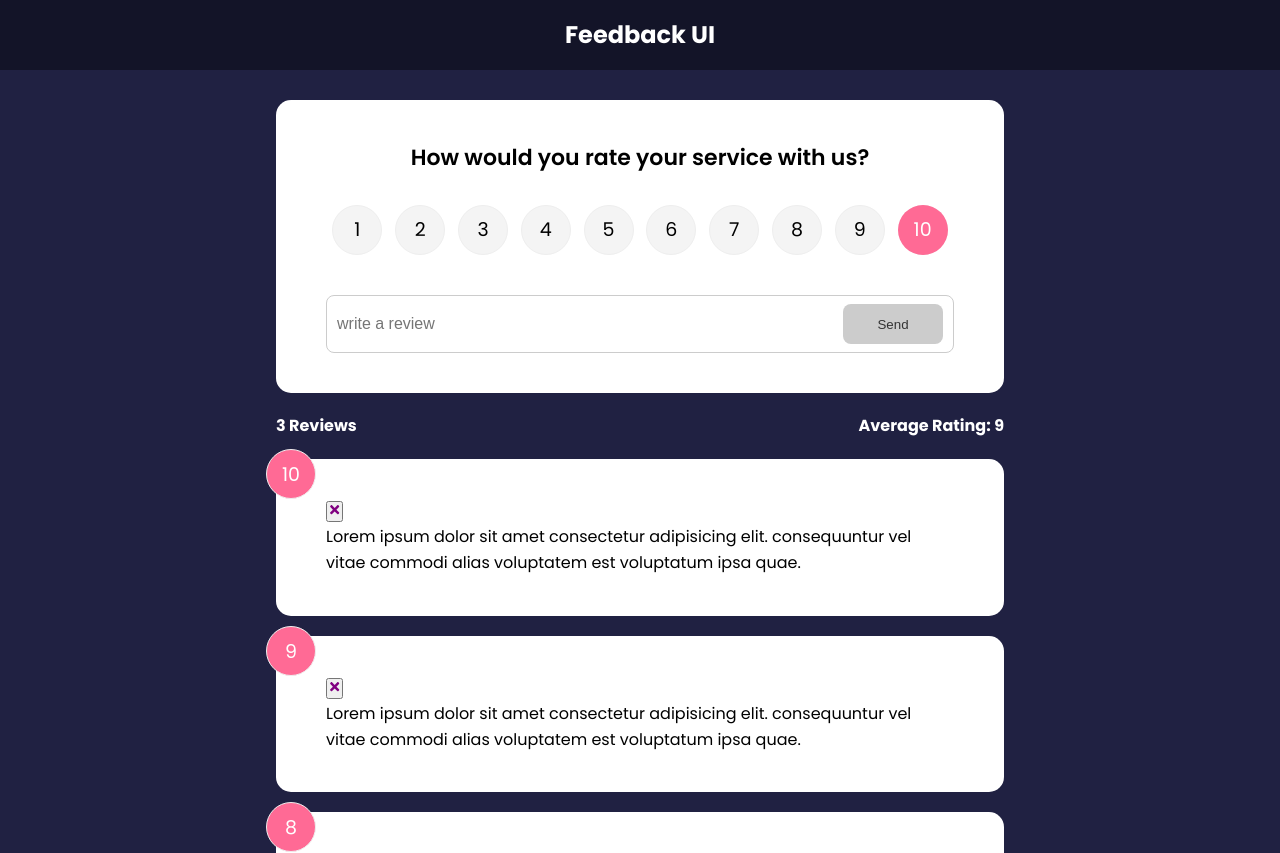
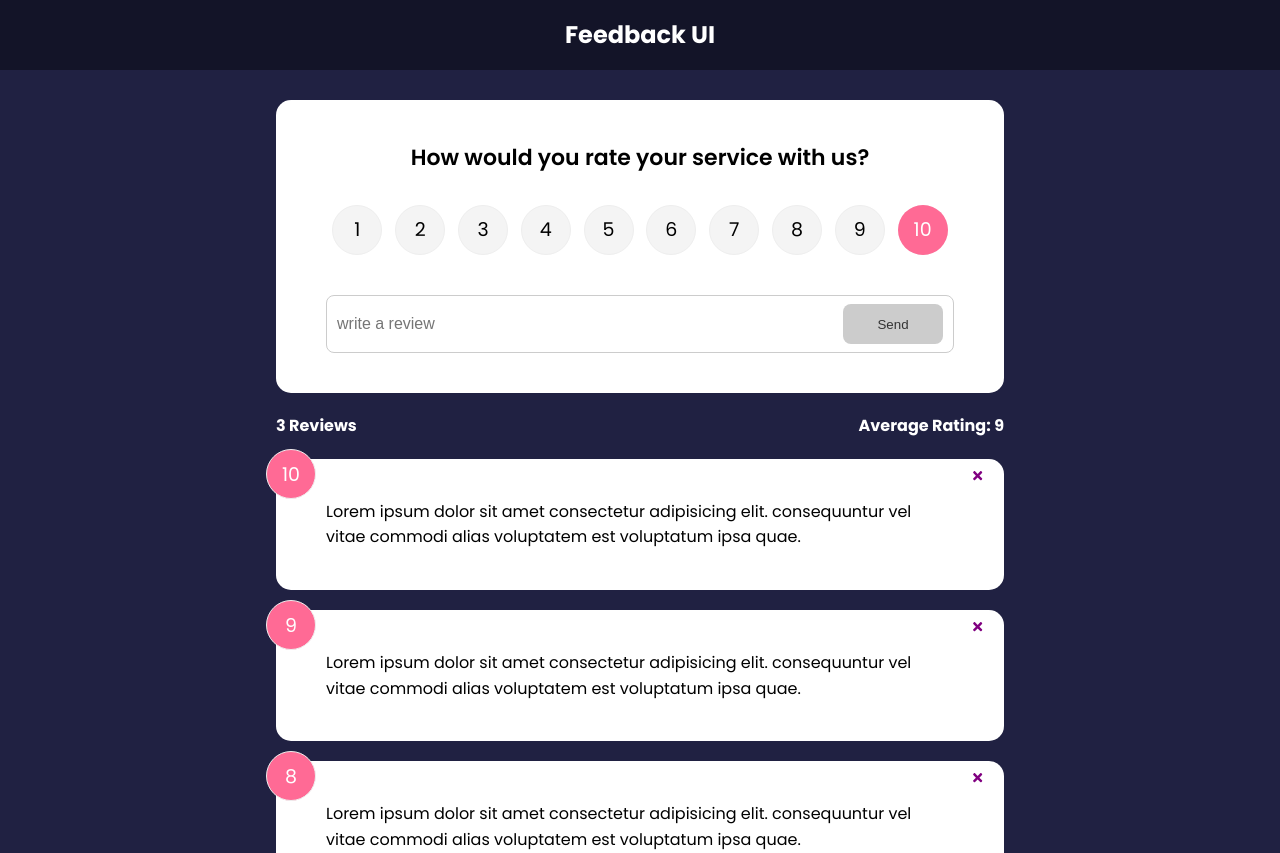
Before and after one commit to MrJanHorak/feedback-app-react-practice, a React (Create React App) app: page / in a window 1280 px wide. Shown: the top 853 px of the page. Built offline with nearby package versions, Linux system fonts and the light colour scheme.

Commit message:
add className to delete button

```diff
--- a/src/components/FeedbackItem.jsx
+++ b/src/components/FeedbackItem.jsx
@@ -7,7 +7,7 @@ function FeedbackItem({ item, handleDelete }) {
   return (
     <Card>
       <div className="num-display">{item.rating}</div>
-      <button onClick={() => handleDelete(item.id)}>
+      <button className="close" onClick={() => handleDelete(item.id)}>
         <FaTimes color="purple" />
       </button>
       <div className="text-display">{item.text}</div>
```
